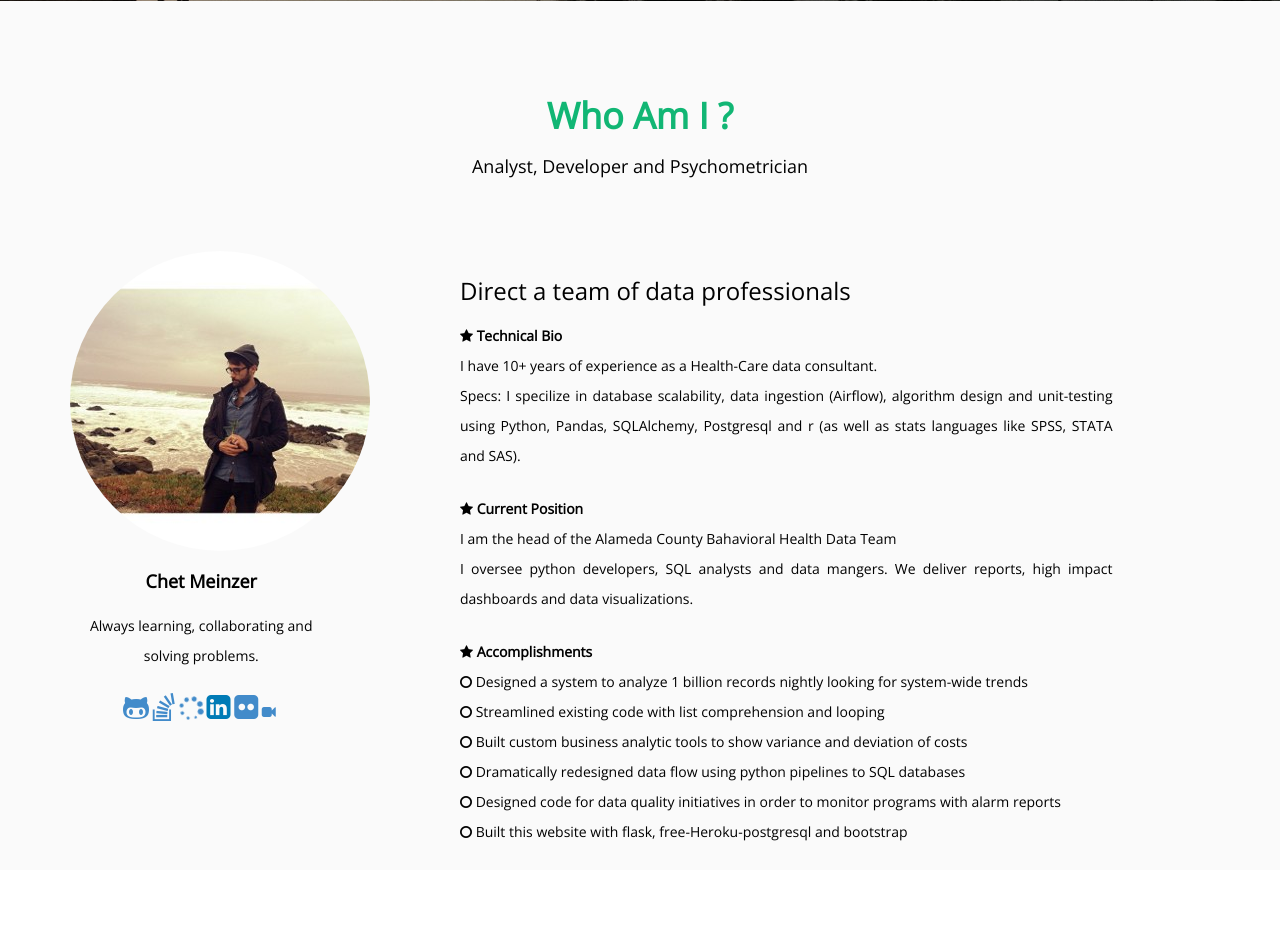
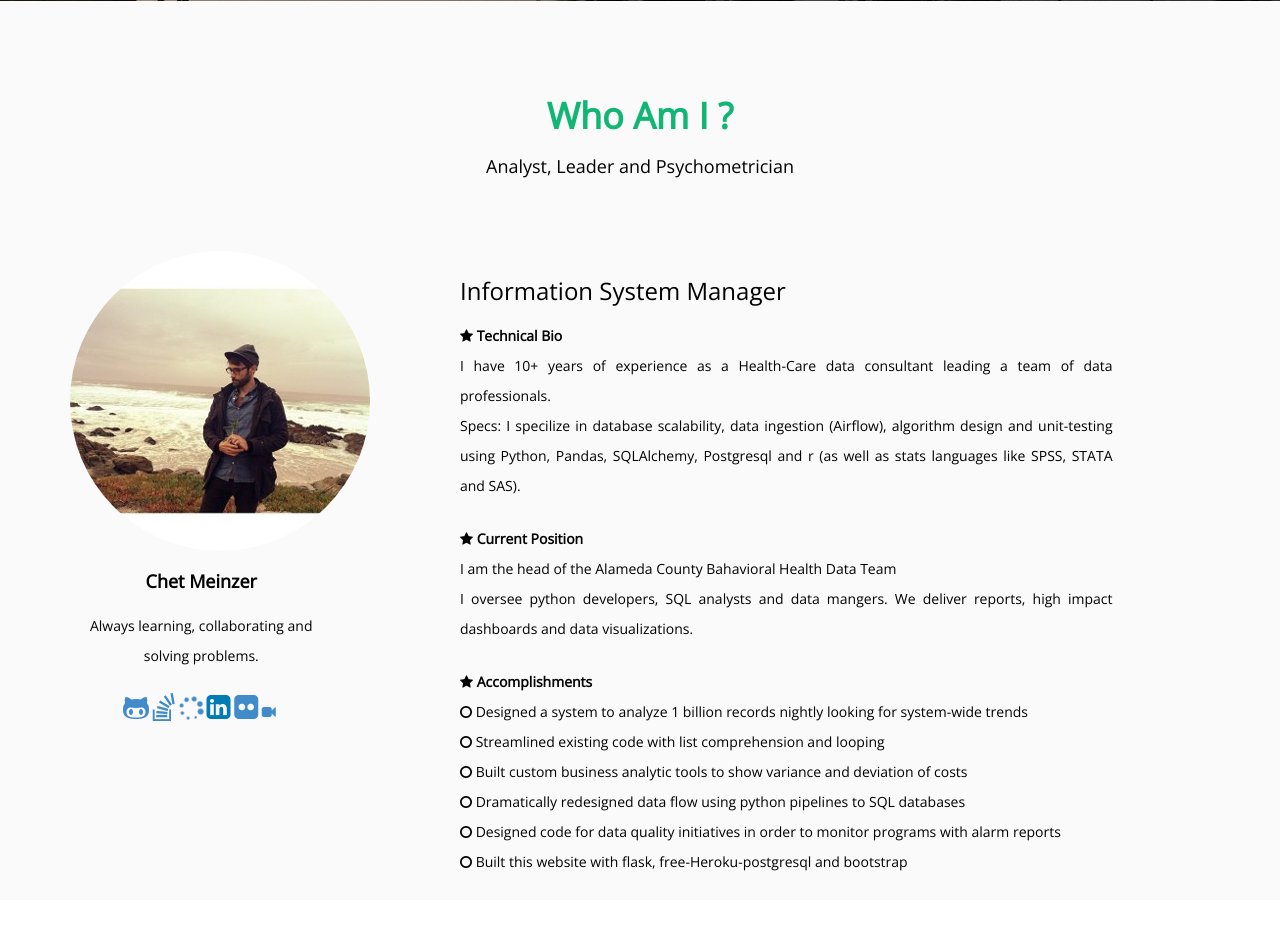
Before and after one commit to chetstar/newchetweb, a Flask app: page / in a window 1280 px wide; the page is wider, and only the part inside the window is pictured. Shown: the part 751-1691 px from the top of that part. Run offline with Flask 2, Linux system fonts and the light colour scheme; some libraries are stand-ins or nearby versions.

Commit message:
bio
added a bit

```diff
--- a/app/templates/index.html
+++ b/app/templates/index.html
@@ -90,7 +90,7 @@
                 <div class="col-md-8 col-md-offset-2 " data-scrollreveal="enter top and move 100px, wait 0.3s">
                     <h1>Who Am I ?</h1>
                     <h4>
-                       Analyst, Developer and Psychometrician
+                       Analyst, Leader and Psychometrician
                     </h4>
                 </div>
             </div>
@@ -117,10 +117,10 @@
                 </div>
 
                 <div class="col-md-7 col-sm-7 col-md-offset-1  text-justify" data-scrollreveal="enter right and move 100px, wait 0.4s">
-                    <h3> Direct a team of data professionals   </h3>
+                    <h3>  Information System Manager  </h3>
                     <p>
                    <i class="fa fa-star"></i>  <b>Technical Bio </b><br>
-                         I have 10+ years of experience as a Health-Care data consultant.<br>
+                         I have 10+ years of experience as a Health-Care data consultant leading a team of data professionals.<br>
                          Specs: I specilize in database scalability, data ingestion (Airflow), algorithm design and unit-testing using Python, Pandas, SQLAlchemy, Postgresql and r (as well as stats languages like SPSS, STATA and SAS).
                     </p>
                     <p>
```
